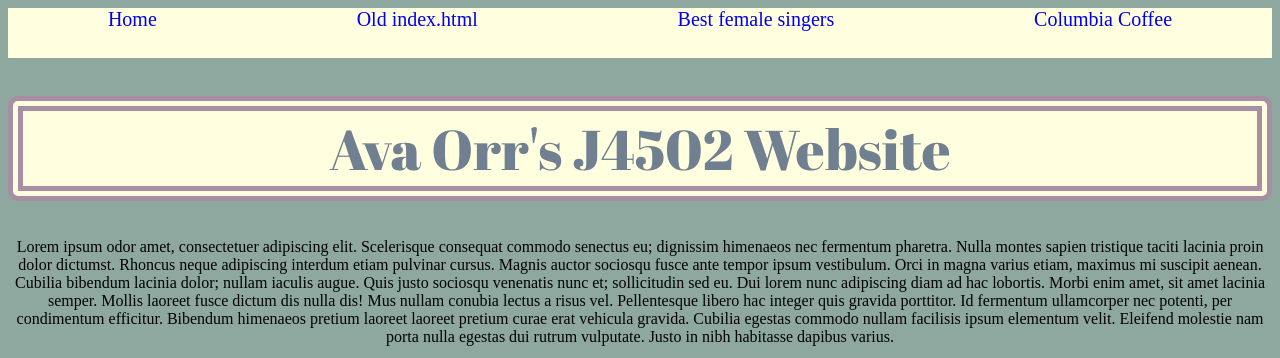
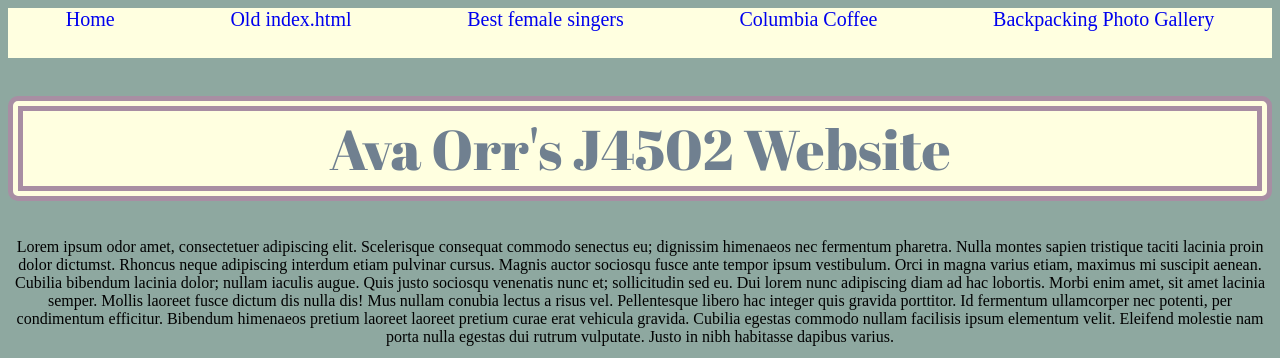
Before and after one commit to FALL2024-4502-7502/ava-site, a plain HTML site: page index.html in a window 1280 px wide. Shown: the top 358 px of the page. Drawn offline with Linux system fonts and the light colour scheme; a web font is replaced by a local one.

Commit message:
Update index.html

```diff
--- a/index.html
+++ b/index.html
@@ -18,6 +18,7 @@
 <a href="old.html">Old index.html</a>
 <a href="artists.html">Best female singers</a>
 <a href="coffee.html">Columbia Coffee</a>
+<a href="gallery.html">Backpacking Photo Gallery</a>
 </header>
 
 <body>
```
